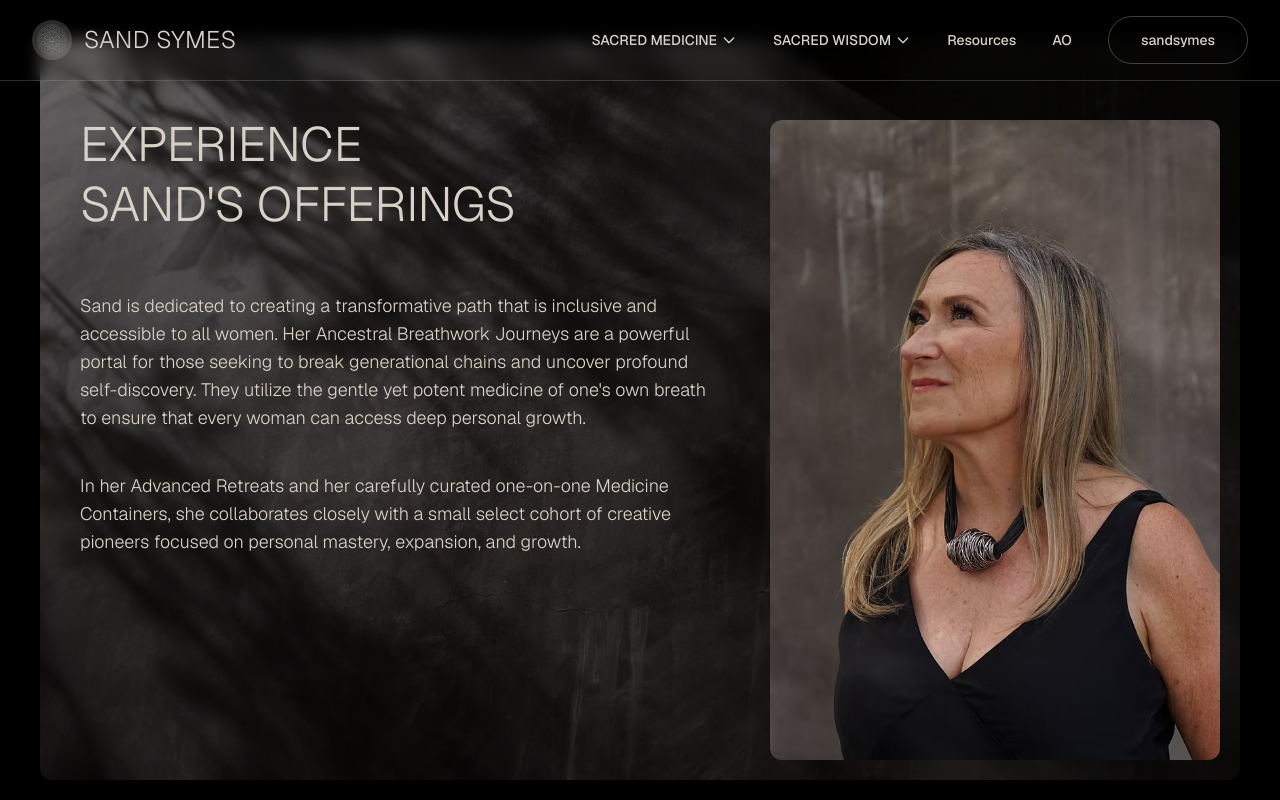
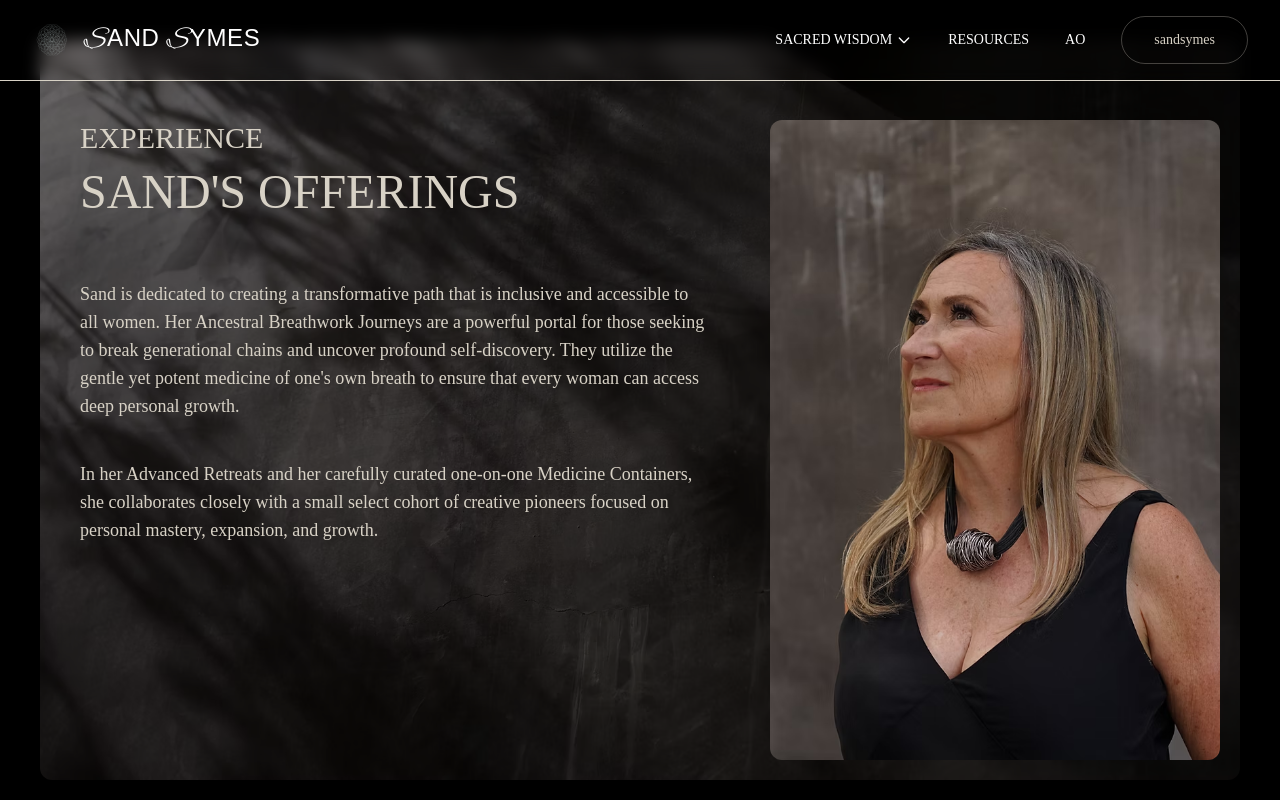
Before and after one commit to web3sea/the-ancestral-path, a Next.js app: page / in a window 1280 px wide. Shown: the top 800 px of the page. Built offline with nearby package versions, Linux system fonts and the light colour scheme.

Commit message:
feat[abj-oracle-sandsymes]: fix font family

```diff
--- a/src/app/globals.css
+++ b/src/app/globals.css
@@ -59,30 +59,9 @@
     var(--accent-sage-light) 100%
   );
   --gradient-sunset: linear-gradient(135deg, #ff7e5f 0%, #feb47b 100%);
-}
-
-@theme inline {
-  --color-background: var(--background);
-  --color-foreground: var(--foreground);
-  --font-sans: var(--font-geist-sans);
-  --font-mono: var(--font-geist-mono);
-
-  /* Custom color mappings for Tailwind */
-  --color-primary-50: var(--primary-50);
-  --color-primary-100: var(--primary-100);
-  --color-primary-200: var(--primary-200);
-  --color-primary-300: var(--primary-300);
-  --color-primary-400: var(--primary-400);
-  --color-primary-500: var(--primary-500);
-  --color-primary-600: var(--primary-600);
-  --color-primary-700: var(--primary-700);
-  --color-primary-800: var(--primary-800);
-  --color-primary-900: var(--primary-900);
-
-  --color-sage: var(--accent-sage);
-  --color-sage-light: var(--accent-sage-light);
-  --color-gold: var(--accent-gold);
-  --color-gold-light: var(--accent-gold-light);
+  --font-alex-brush: "Alex Brush", cursive;
+  --font-noto-serif-jp: "Noto Serif JP", serif;
+  --font-sora: "Sora", sans-serif;
 }
 
 body {
@@ -216,3 +195,25 @@ html {
   animation: flipHorizontal 10s infinite linear;
   transform-style: preserve-3d;
 }
+
+h2 {
+  font-family: var(--font-noto-serif-jp);
+}
+
+h3 {
+  font-family: var(--font-noto-serif-jp);
+}
+
+button {
+  font-family: var(--font-noto-serif-jp);
+  color: white;
+}
+
+a {
+  font-family: var(--font-noto-serif-jp);
+  color: white;
+}
+
+p {
+  font-family: var(--font-noto-serif-jp);
+}
--- a/src/app/layout.tsx
+++ b/src/app/layout.tsx
@@ -12,7 +12,6 @@ const geistMono = Geist_Mono({
   variable: "--font-geist-mono",
   subsets: ["latin"],
 });
-
 export const metadata: Metadata = {
   title: "Sandsymes Wellness AO Platform",
   description:
--- a/src/component/business/home/SandSymesExperienceSection.tsx
+++ b/src/component/business/home/SandSymesExperienceSection.tsx
@@ -35,8 +35,8 @@ export default function SandSymesExperienceSection() {
             ease: [0.25, 0.46, 0.45, 0.94],
           }}
         >
-          <motion.h2
-            className="text-2xl sm:text-3xl md:text-4xl lg:text-5xl font-light"
+          <motion.h3
+            className="text-lg sm:text-xl md:text-2xl lg:text-3xl font-medium"
             style={{ color: "#d8d2c6" }}
             initial={{ y: 20, opacity: 0 }}
             animate={{ y: 0, opacity: 1 }}
@@ -48,7 +48,7 @@ export default function SandSymesExperienceSection() {
             }}
           >
             EXPERIENCE
-          </motion.h2>
+          </motion.h3>
           <motion.h2
             className="text-2xl sm:text-3xl md:text-4xl lg:text-5xl font-light"
             style={{ color: "#d8d2c6" }}
--- a/src/component/business/home/SandsTripleESection.tsx
+++ b/src/component/business/home/SandsTripleESection.tsx
@@ -27,6 +27,7 @@ export default function SandsTripleE() {
         >
           {["SAND'S", 'TRIPLE "E"', "METHODOLOGY"].map((text, index) => (
             <motion.h2
+              className="text-[#d8d2c6]"
               key={index}
               initial={{ y: 30, opacity: 0 }}
               animate={{ y: 0, opacity: 1 }}
@@ -52,7 +53,7 @@ export default function SandsTripleE() {
             ease: [0.25, 0.46, 0.45, 0.94],
           }}
         >
-          <p>
+          <p className="text-[#d8d2c6]">
             *Sand&apos;s Triple &quot;E&quot; Methodology* offers a
             transformative journey through Expansion, Elevation, and Expression.
             This unique approach empowers individuals to transcend their
@@ -61,7 +62,7 @@ export default function SandsTripleE() {
             methodology will elevate your understanding of self and the world
             around you, enabling a higher level of consciousness and well-being.
           </p>
-          <p>
+          <p className="text-[#d8d2c6]">
             The process encourages you to express your innate creativity and
             talents boldly and authentically, leading to a more fulfilling and
             impactful life. Ideal for those seeking to amplify their creativity
--- a/src/component/business/home/StickySection.tsx
+++ b/src/component/business/home/StickySection.tsx
@@ -123,7 +123,10 @@ export default function StickySection() {
           >
             <div className="absolute inset-0 bg-black/40" />
             <div className="flex flex-col gap-2 sm:gap-3 max-w-full lg:max-w-5xl relative z-10 mb-6 lg:mb-0">
-              <h2 className="text-sm sm:text-base md:text-lg font-light">
+              <h2
+                className="text-sm sm:text-base md:text-lg font-light"
+                style={{ fontFamily: "var(--font-sora)" }}
+              >
                 {item.id}
               </h2>
               <h2 className="text-2xl sm:text-3xl md:text-4xl lg:text-5xl font-light leading-tight">
--- a/src/component/business/home/TripleEMethodologySection.tsx
+++ b/src/component/business/home/TripleEMethodologySection.tsx
@@ -127,7 +127,7 @@ export default function TripleEMethodologySection() {
             }}
           >
             <motion.h3
-              className="text-2xl sm:text-3xl lg:text-4xl xl:text-5xl font-bold mb-4 tracking-wide group-hover:text-blue-400 transition-colors duration-300"
+              className="text-2xl sm:text-3xl lg:text-4xl xl:text-5xl font-light mb-4 tracking-wide group-hover:text-blue-400 transition-colors duration-300"
               style={{ color: "#d8d2c6" }}
               initial={{ y: 20, opacity: 0 }}
               animate={{ y: 0, opacity: 1 }}
@@ -171,7 +171,7 @@ export default function TripleEMethodologySection() {
             }}
           >
             <motion.h3
-              className="text-2xl sm:text-3xl lg:text-4xl xl:text-5xl font-bold mb-4 tracking-wide group-hover:text-blue-400 transition-colors duration-300"
+              className="text-2xl sm:text-3xl lg:text-4xl xl:text-5xl font-light mb-4 tracking-wide group-hover:text-blue-400 transition-colors duration-300"
               style={{ color: "#d8d2c6" }}
               initial={{ y: 20, opacity: 0 }}
               animate={{ y: 0, opacity: 1 }}
@@ -215,7 +215,7 @@ export default function TripleEMethodologySection() {
             }}
           >
             <motion.h3
-              className="text-2xl sm:text-3xl lg:text-4xl xl:text-5xl font-bold mb-4 tracking-wide group-hover:text-blue-400 transition-colors duration-300"
+              className="text-2xl sm:text-3xl lg:text-4xl xl:text-5xl font-light mb-4 tracking-wide group-hover:text-blue-400 transition-colors duration-300"
               style={{ color: "#d8d2c6" }}
               initial={{ y: 20, opacity: 0 }}
               animate={{ y: 0, opacity: 1 }}
--- a/src/component/business/home/UniqueApproachSection.tsx
+++ b/src/component/business/home/UniqueApproachSection.tsx
@@ -58,7 +58,7 @@ export default function UniqueApproachSection() {
         }}
       >
         <motion.h2
-          className="text-2xl sm:text-3xl md:text-4xl font-bold"
+          className="text-3xl sm:text-4xl md:text-5xl"
           style={{ color: "#d8d2c6" }}
           initial={{ y: 30, opacity: 0 }}
           animate={{ y: 0, opacity: 1 }}
--- a/src/component/layout/Header.tsx
+++ b/src/component/layout/Header.tsx
@@ -3,28 +3,23 @@
 import { useState } from "react";
 import Link from "next/link";
 import Image from "next/image";
+import { Alex_Brush, Noto_Serif_JP } from "next/font/google";
+
+const alexBrush = Alex_Brush({
+  subsets: ["latin"],
+  weight: "400",
+});
+
+const notoSerifJP = Noto_Serif_JP({
+  subsets: ["latin"],
+  weight: "200",
+});
 
 export default function Header() {
   const [isMenuOpen, setIsMenuOpen] = useState(false);
   const [activeDropdown, setActiveDropdown] = useState<string | null>(null);
 
   const username = "sandsymes";
-
-  //external links
-  const sacredMedicineItems = [
-    {
-      label: "Medicine Containers",
-      href: "https://www.sandsymes.com/sacred-containers",
-    },
-    {
-      label: "Ancestral Breathwork",
-      href: "https://www.sandsymes.com/ancestral-breathwork",
-    },
-    {
-      label: "Sacred Medicine Retreat 2025",
-      href: "https://www.sandsymes.com/medicine-retreats",
-    },
-  ];
 
   //internal links
   const sacredWisdomItems = [
@@ -55,7 +50,7 @@ export default function Header() {
       <div className="max-w-7xl mx-auto px-6 lg:px-8">
         <div className="flex justify-between items-center h-20">
           {/* Logo */}
-          <div className="flex items-center space-x-2 sm:space-x-3">
+          <Link href="/" className="flex items-center space-x-2 sm:space-x-3">
             <div className="w-8 h-8 sm:w-10 sm:h-10 rounded-full bg-primary-300/20 flex items-center justify-center">
               <Image
                 src="/images/logo.png"
@@ -65,62 +60,33 @@ export default function Header() {
                 className="w-6 h-6 sm:w-8 sm:h-8"
               />
             </div>
-            <Link
-              href="/"
-              className="text-lg sm:text-xl lg:text-2xl font-light text-primary-300 tracking-wide"
+            <h1
+              className={`text-lg sm:text-xl lg:text-2xl font-light text-primary-300 tracking-wide ${notoSerifJP.className}`}
             >
-              SAND SYMES
-            </Link>
-          </div>
+              <span
+                className={`${alexBrush.className} text-xl sm:text-2xl lg:text-3xl`}
+              >
+                S
+              </span>
+              AND{" "}
+              <span
+                className={`${alexBrush.className} text-xl sm:text-2xl lg:text-3xl`}
+              >
+                S
+              </span>
+              YMES
+            </h1>
+          </Link>
 
           {/* Desktop Navigation */}
           <nav className="hidden lg:flex items-center space-x-1">
-            {/* Sacred Medicine Dropdown */}
-            <div
-              className="relative group"
-              onMouseEnter={() => setActiveDropdown("medicine")}
-              onMouseLeave={() => setActiveDropdown(null)}
-            >
-              <button className="px-4 py-2 text-sm font-medium text-primary-300 hover:bg-white/10 rounded-full transition-all duration-200 flex items-center gap-1">
-                SACRED MEDICINE
-                <svg
-                  className="w-4 h-4"
-                  fill="none"
-                  stroke="currentColor"
-                  viewBox="0 0 24 24"
-                >
-                  <path
-                    strokeLinecap="round"
-                    strokeLinejoin="round"
-                    strokeWidth={2}
-                    d="M19 9l-7 7-7-7"
-                  />
-                </svg>
-              </button>
-              {activeDropdown === "medicine" && (
-                <div className="absolute top-full left-0 pt-1 w-56 z-50">
-                  <div className="bg-black/95 backdrop-blur-sm rounded-lg shadow-lg border border-primary-300/20 py-2">
-                    {sacredMedicineItems.map((item) => (
-                      <Link
-                        key={item.label}
-                        href={item.href}
-                        className="block px-4 py-2 text-sm text-primary-300 hover:bg-white/10 transition-colors"
-                      >
-                        {item.label}
-                      </Link>
-                    ))}
-                  </div>
-                </div>
-              )}
-            </div>
-
             {/* Sacred Wisdom Dropdown */}
             <div
               className="relative group"
               onMouseEnter={() => setActiveDropdown("wisdom")}
               onMouseLeave={() => setActiveDropdown(null)}
             >
-              <button className="px-4 py-2 text-sm font-medium text-primary-300 hover:bg-white/10 rounded-full transition-all duration-200 flex items-center gap-1">
+              <button className="px-4 py-2 text-sm text-primary-300 hover:bg-white/10 rounded-full transition-all duration-200 flex items-center gap-1">
                 SACRED WISDOM
                 <svg
                   className="w-4 h-4"
@@ -156,13 +122,13 @@ export default function Header() {
             {/* AO */}
             <Link
               href="/resources"
-              className="px-4 py-2 text-sm font-medium text-primary-300 hover:bg-white/10 rounded-full transition-all duration-200"
+              className="px-4 py-2 text-sm text-primary-300 hover:bg-white/10 rounded-full transition-all duration-200"
             >
-              Resources
+              RESOURCES
             </Link>
             <Link
               href="/ao"
-              className="px-4 py-2 text-sm font-medium text-primary-300 hover:bg-white/10 rounded-full transition-all duration-200"
+              className="px-4 py-2 text-sm text-primary-300 hover:bg-white/10 rounded-full transition-all duration-200"
             >
               AO
             </Link>
@@ -208,22 +174,7 @@ export default function Header() {
         {isMenuOpen && (
           <div className="lg:hidden">
             <div className="px-2 pt-2 pb-3 space-y-1 bg-black/95 border-t border-gray-700">
-              {/* Sacred Medicine Group */}
-              <div className="px-3 py-2 text-xs font-semibold text-primary-300/60 uppercase tracking-wider">
-                Sacred Medicine
-              </div>
-              {sacredMedicineItems.map((item) => (
-                <Link
-                  key={item.label}
-                  href={item.href}
-                  className="block px-6 py-2 text-primary-300 hover:bg-white/10 rounded-lg text-sm"
-                  onClick={() => setIsMenuOpen(false)}
-                >
-                  {item.label}
-                </Link>
-              ))}
-
-              {/* Sacred Wisdom Group */}
+              {/* Sacred Wisdom */}
               <div className="px-3 py-2 text-xs font-semibold text-primary-300/60 uppercase tracking-wider mt-4">
                 Sacred Wisdom
               </div>
--- /dev/null
+++ b/tailwind.config.ts
@@ -0,0 +1,58 @@
+import type { Config } from "tailwindcss";
+
+const config: Config = {
+  content: [
+    "./src/pages/**/*.{js,ts,jsx,tsx,mdx}",
+    "./src/components/**/*.{js,ts,jsx,tsx,mdx}",
+    "./src/app/**/*.{js,ts,jsx,tsx,mdx}",
+  ],
+  theme: {
+    extend: {
+      colors: {
+        background: "var(--background)",
+        foreground: "var(--foreground)",
+        primary: {
+          50: "var(--primary-50)",
+          100: "var(--primary-100)",
+          200: "var(--primary-200)",
+          300: "var(--primary-300)",
+          400: "var(--primary-400)",
+          500: "var(--primary-500)",
+          600: "var(--primary-600)",
+          700: "var(--primary-700)",
+          800: "var(--primary-800)",
+          900: "var(--primary-900)",
+        },
+        secondary: {
+          50: "var(--secondary-50)",
+          100: "var(--secondary-100)",
+          200: "var(--secondary-200)",
+          300: "var(--secondary-300)",
+          400: "var(--secondary-400)",
+          500: "var(--secondary-500)",
+          600: "var(--secondary-600)",
+          700: "var(--secondary-700)",
+          800: "var(--secondary-800)",
+          900: "var(--secondary-900)",
+        },
+        sage: "var(--accent-sage)",
+        "sage-light": "var(--accent-sage-light)",
+        gold: "var(--accent-gold)",
+        "gold-light": "var(--accent-gold-light)",
+      },
+      fontFamily: {
+        "alex-brush": "var(--font-alex-brush)",
+        "noto-serif-jp": "var(--font-noto-serif-jp)",
+        kanit: "var(--font-kanit)",
+      },
+      backgroundImage: {
+        "gradient-primary": "var(--gradient-primary)",
+        "gradient-sage": "var(--gradient-sage)",
+        "gradient-sunset": "var(--gradient-sunset)",
+      },
+    },
+  },
+  plugins: [],
+};
+
+export default config;
```
Also changed, not shown: src/component/business/ResourcesSection.tsx (+5 -5 lines).
